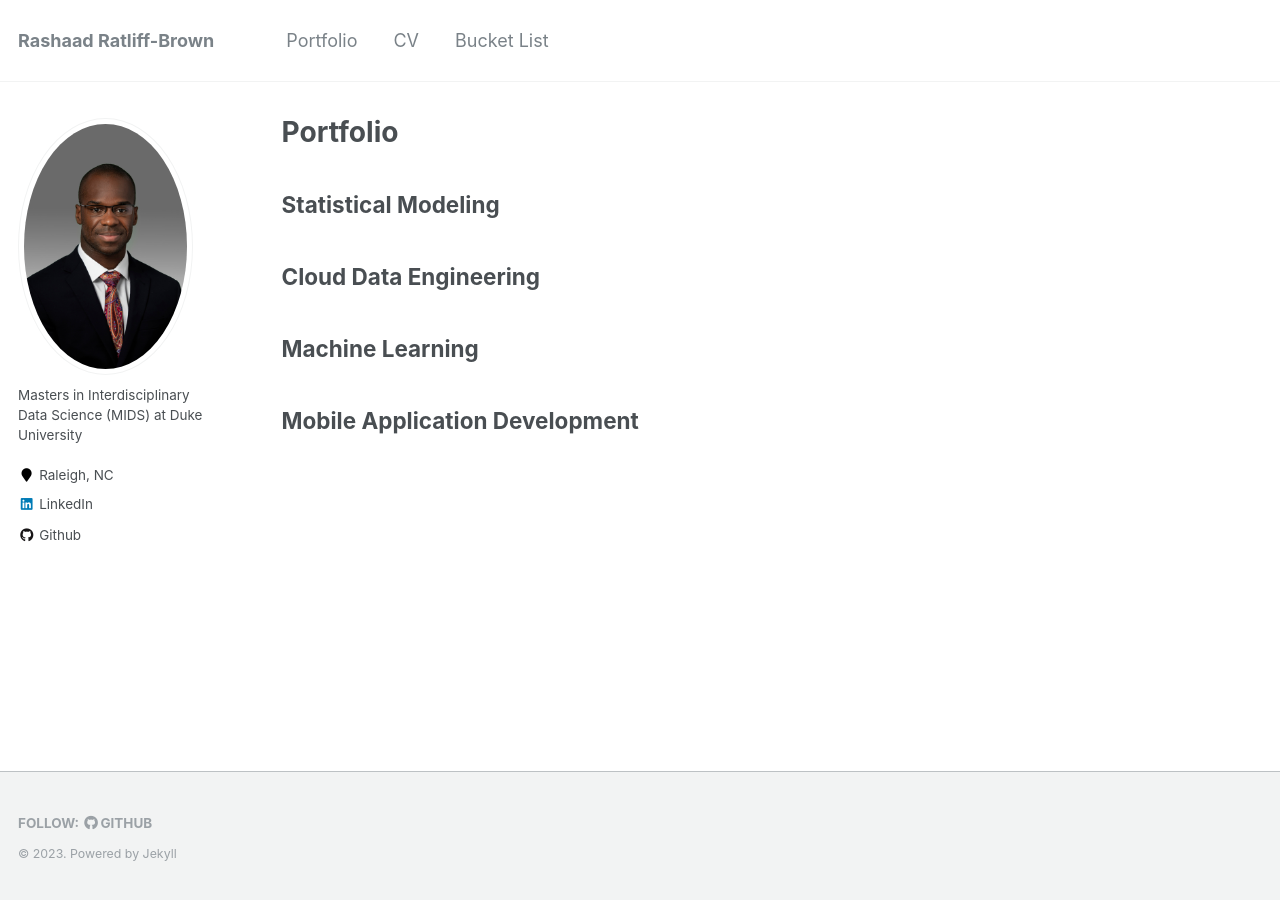
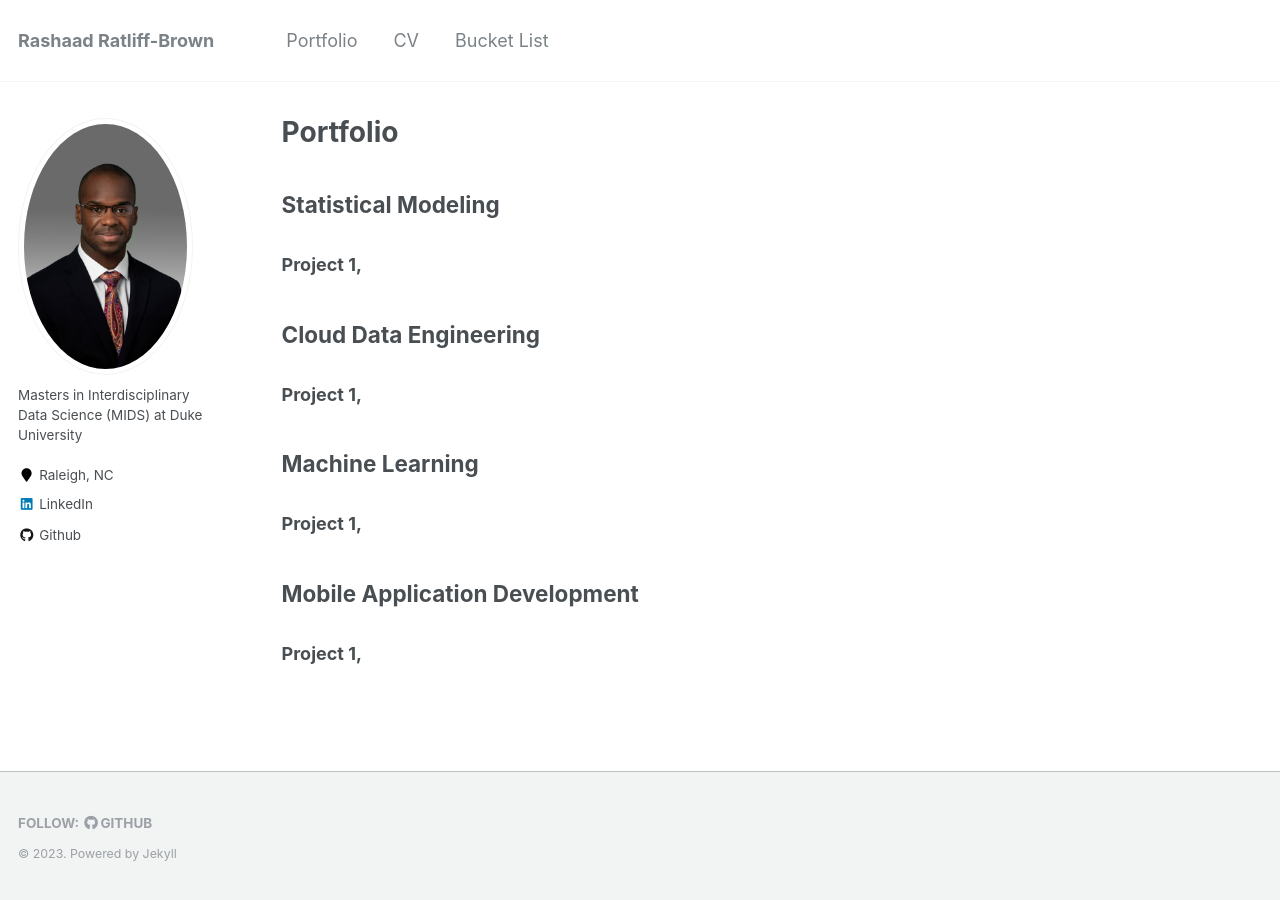
Before and after one commit to caratliff/caratliff.github.io, a Jekyll site: the page built from _pages/portfolio.md, in a window 1280 px wide. Built offline with Jekyll 4.4.1, drawn with Linux system fonts in a browser that asks for light colours.

Commit message:
Update portfolio.md

```diff
--- a/_pages/portfolio.md
+++ b/_pages/portfolio.md
@@ -6,9 +6,13 @@ author_profile: true
 ---
 
 ## Statistical Modeling
+### Project 1,
 
 ## Cloud Data Engineering
+### Project 1,
 
 ## Machine Learning
+### Project 1,
 
 ## Mobile Application Development
+### Project 1,
```
